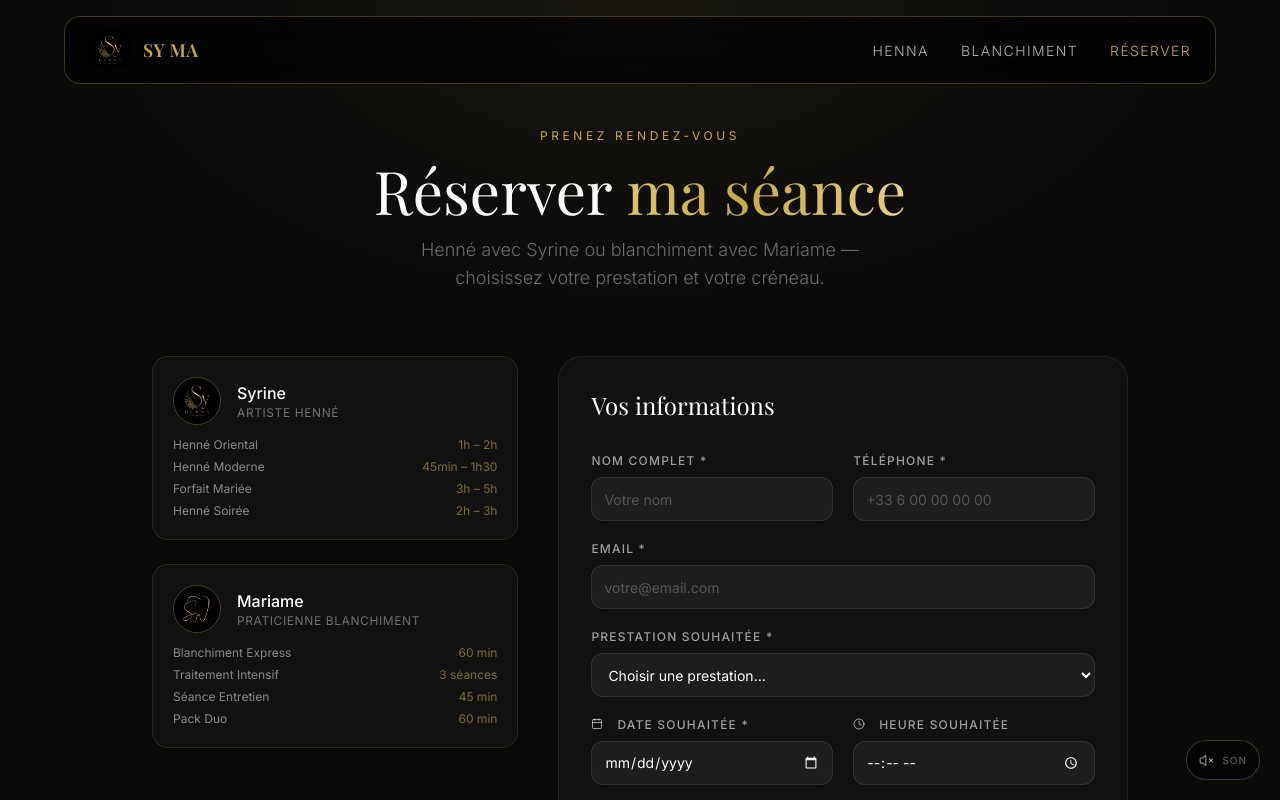
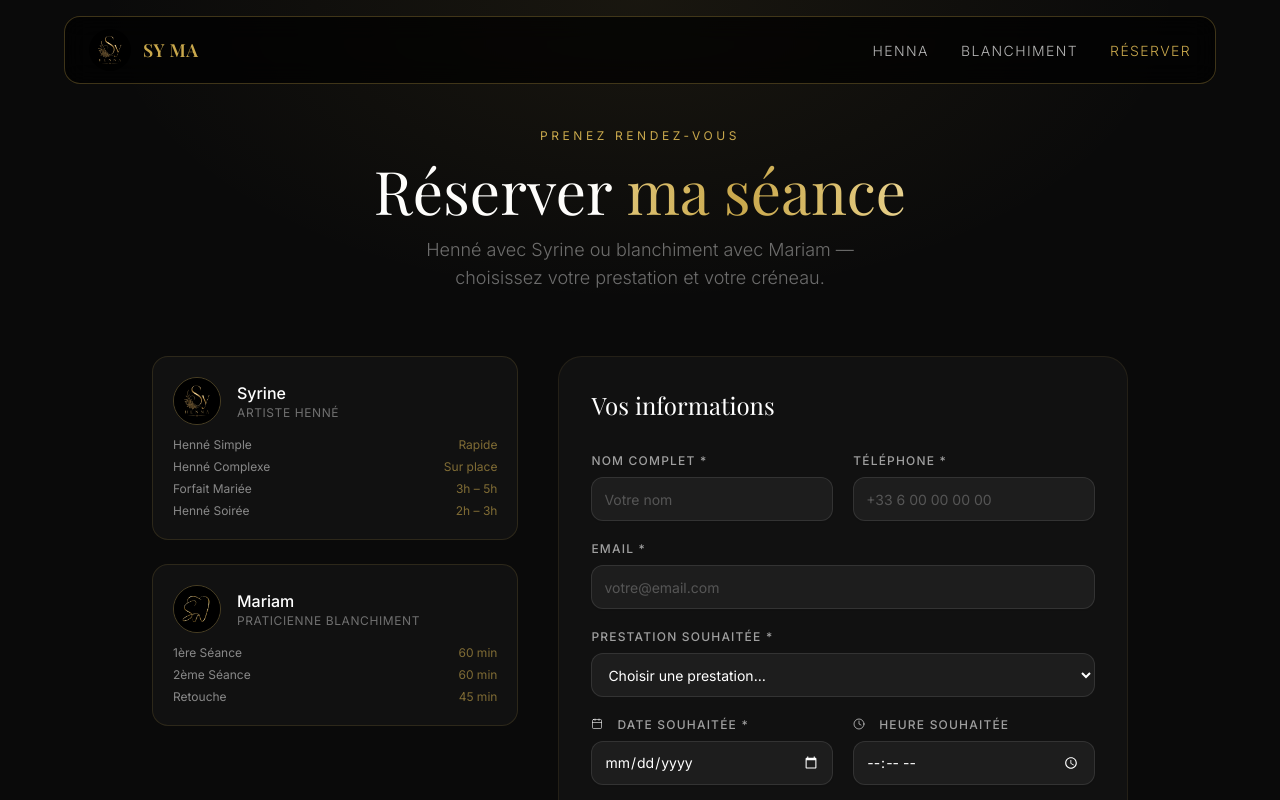
Before and after one commit to ShiroOnni/hanna, a Next.js app: page /reservation in a window 1280 px wide. Shown: the top 800 px of the page. Built offline with nearby package versions, Linux system fonts and the light colour scheme.

Commit message:
update services/prices, rename Mariam, add socials/address, remove audio

```diff
--- a/src/app/blanchiment/page.tsx
+++ b/src/app/blanchiment/page.tsx
@@ -6,46 +6,44 @@ import { CheckCircle, Clock, ShieldCheck, Star } from 'lucide-react'
 
 const services = [
   {
-    title: 'Blanchiment Express',
-    description: 'Séance unique de 60 min. Résultats visibles dès la première séance — jusqu&apos;à 4 teintes plus claires.',
+    title: '1ère Séance',
+    description: 'Séance complète de 60 min. Résultats visibles dès la première séance — jusqu\'à 4 teintes plus claires.',
     duration: '60 min',
-    price: '79€',
+    price: '70€',
     badge: 'Populaire',
   },
   {
-    title: 'Traitement Intensif',
-    description: 'Pack 3 séances échelonnées pour un résultat optimal et durable. Idéal avant un événement.',
-    duration: '3 × 60 min',
-    price: '210€',
-    badge: 'Meilleur résultat',
+    title: '2ème Séance',
+    description: 'Pour approfondir et prolonger les résultats de votre première séance.',
+    duration: '60 min',
+    price: '50€',
+    badge: 'Fidélité',
   },
   {
-    title: 'Séance Entretien',
-    description: 'Maintenir l&apos;éclat de votre sourire. Recommandé tous les 3 mois après un traitement initial.',
+    title: 'Retouche',
+    description: 'Maintenir l\'éclat de votre sourire. Recommandé régulièrement après un traitement initial.',
     duration: '45 min',
-    price: '59€',
+    price: '25€',
     badge: null,
-  },
-  {
-    title: 'Pack Duo',
-    description: 'Venez avec une amie ! Deux séances en simultané avec réduction exclusive.',
-    duration: '60 min',
-    price: '140€',
-    badge: 'Offre duo',
   },
 ]
 
 const benefits = [
   { icon: ShieldCheck, title: 'Gel certifié', desc: 'Produits homologués CE, sans peroxyde agressif.' },
-  { icon: Star, title: 'Résultats garantis', desc: 'Jusqu&apos;à 8 teintes de différence en une séance.' },
+  { icon: Star, title: 'Résultats garantis', desc: 'Jusqu\'à 8 teintes de différence en une séance.' },
   { icon: CheckCircle, title: 'Sans douleur', desc: 'Technologie LED douce, sans sensation de brûlure.' },
   { icon: Clock, title: 'Rapide & efficace', desc: 'En 45 à 60 min, repartez avec un sourire éclatant.' },
 ]
 
 const testimonials = [
-  { name: 'Leila M.', text: 'Résultat incroyable en une seule séance ! Mariame est très professionnelle et rassurante.', stars: 5 },
+  { name: 'Leila M.', text: 'Résultat incroyable en une seule séance ! Mariam est très professionnelle et rassurante.', stars: 5 },
   { name: 'Sarah B.', text: 'Je recommande à 100%. Mes dents n\'ont jamais été aussi blanches, et sans douleur !', stars: 5 },
-  { name: 'Nadia K.', text: 'J\'avais peur au début mais Mariame m\'a tout expliqué. Super expérience, je reviendrai.', stars: 5 },
+  { name: 'Nadia K.', text: 'J\'avais peur au début mais Mariam m\'a tout expliqué. Super expérience, je reviendrai.', stars: 5 },
+]
+
+const socials = [
+  { label: 'Instagram', handle: '@smilux_dentaire', href: 'https://instagram.com/smilux_dentaire' },
+  { label: 'TikTok', handle: '@smilux_dentaire', href: 'https://tiktok.com/@smilux_dentaire' },
 ]
 
 export default function BlanchimentPage() {
@@ -55,9 +53,7 @@ export default function BlanchimentPage() {
       <section className="relative h-[80vh] flex items-center justify-center overflow-hidden">
         <div
           className="absolute inset-0 bg-cover bg-center"
-          style={{
-            backgroundImage: `url('https://images.unsplash.com/photo-1606811971618-4486d14f3f99?w=1400&q=90')`,
-          }}
+          style={{ backgroundImage: `url('https://images.unsplash.com/photo-1606811971618-4486d14f3f99?w=1400&q=90')` }}
         />
         <div className="absolute inset-0 bg-gradient-to-b from-black/70 via-black/50 to-[#0A0A0A]" />
         <div className="relative z-10 text-center px-6 fade-in-up">
@@ -78,7 +74,7 @@ export default function BlanchimentPage() {
             Sourire <span className="shimmer-text">Éclatant</span>
           </h1>
           <p className="text-white/60 text-lg max-w-md mx-auto font-light tracking-wide">
-            Blanchiment dentaire professionnel par <span className="text-[#C9A84C]">Mariame</span>
+            Blanchiment dentaire professionnel par <span className="text-[#C9A84C]">Mariam</span>
           </p>
           <p className="mt-4 text-white/35 text-sm tracking-widest uppercase">
             Résultats visibles dès la première séance
@@ -90,7 +86,7 @@ export default function BlanchimentPage() {
       <section className="max-w-5xl mx-auto px-6 py-20">
         <div className="text-center mb-14">
           <h2 className="font-playfair text-4xl text-white mb-3">
-            Pourquoi choisir <span className="text-[#C9A84C]">Mariame</span> ?
+            Pourquoi choisir <span className="text-[#C9A84C]">Mariam</span> ?
           </h2>
           <p className="text-white/40 text-sm tracking-wider font-light">Une approche douce, professionnelle et efficace</p>
         </div>
@@ -106,20 +102,20 @@ export default function BlanchimentPage() {
                 </div>
               </div>
               <h3 className="text-white font-medium mb-2 tracking-wide">{title}</h3>
-              <p className="text-white/45 text-sm leading-relaxed" dangerouslySetInnerHTML={{ __html: desc }} />
+              <p className="text-white/45 text-sm leading-relaxed">{desc}</p>
             </div>
           ))}
         </div>
       </section>
 
-      {/* About Mariame */}
+      {/* About Mariam */}
       <section className="max-w-4xl mx-auto px-6 py-12">
         <div className="grid md:grid-cols-2 gap-12 items-center">
           <div className="relative order-2 md:order-1">
             <div className="relative h-80 rounded-2xl overflow-hidden border border-[#C9A84C]/10">
               <Image
                 src="https://images.unsplash.com/photo-1598256989800-fe5f95da9787?w=600&q=80"
-                alt="Mariame praticienne blanchiment"
+                alt="Mariam praticienne blanchiment"
                 fill
                 className="object-cover"
               />
@@ -131,32 +127,50 @@ export default function BlanchimentPage() {
           </div>
           <div className="order-1 md:order-2">
             <h2 className="font-playfair text-3xl text-white mb-6">
-              <span className="text-[#C9A84C]">Mariame</span>, praticienne certifiée
+              <span className="text-[#C9A84C]">Mariam</span>, praticienne certifiée
             </h2>
             <p className="text-white/60 leading-relaxed mb-4 font-light text-[17px]">
-              Formée aux dernières techniques de blanchiment dentaire, <strong className="text-white font-normal">Mariame</strong> propose des soins sûrs, efficaces et personnalisés. Elle adapte chaque traitement à la sensibilité de ses clients.
+              Formée aux dernières techniques de blanchiment dentaire, <strong className="text-white font-normal">Mariam</strong> propose des soins sûrs, efficaces et personnalisés. Elle adapte chaque traitement à la sensibilité de ses clients.
             </p>
             <p className="text-white/60 leading-relaxed font-light text-[17px]">
               Avec une approche bienveillante et professionnelle, elle vous accompagne du diagnostic jusqu&apos;au résultat final, pour un sourire qui vous ressemble.
             </p>
-            <div className="mt-8 p-4 rounded-xl bg-[#C9A84C]/5 border border-[#C9A84C]/20">
+            <div className="mt-6 p-4 rounded-xl bg-[#C9A84C]/5 border border-[#C9A84C]/20">
               <p className="text-[#C9A84C] text-sm italic font-light">
                 &ldquo;Mon objectif : que chaque client reparte avec un sourire éclatant et une confiance retrouvée.&rdquo;
               </p>
-              <p className="text-white/40 text-xs mt-2">— Mariame</p>
+              <p className="text-white/40 text-xs mt-2">— Mariam</p>
+            </div>
+
+            {/* Réseaux sociaux */}
+            <div className="mt-6">
+              <p className="text-white/30 text-xs tracking-widest uppercase mb-3">Retrouvez Mariam</p>
+              <div className="flex gap-3 flex-wrap">
+                {socials.map(s => (
+                  <a
+                    key={s.label}
+                    href={s.href}
+                    target="_blank"
+                    rel="noopener noreferrer"
+                    className="px-4 py-2 rounded-full border border-[#C9A84C]/25 text-[#C9A84C]/70 text-xs hover:border-[#C9A84C] hover:text-[#C9A84C] transition-all duration-200 cursor-pointer"
+                  >
+                    {s.label} · {s.handle}
+                  </a>
+                ))}
+              </div>
             </div>
           </div>
         </div>
       </section>
 
       {/* Services */}
-      <section className="max-w-6xl mx-auto px-6 py-20">
+      <section className="max-w-4xl mx-auto px-6 py-20">
         <div className="text-center mb-14">
           <h2 className="font-playfair text-4xl text-white mb-3">
             Nos <span className="shimmer-text">Formules</span>
           </h2>
         </div>
-        <div className="grid sm:grid-cols-2 lg:grid-cols-4 gap-5">
+        <div className="grid sm:grid-cols-3 gap-5">
           {services.map(s => (
             <Card
               key={s.title}
@@ -171,15 +185,12 @@ export default function BlanchimentPage() {
               )}
               <CardContent className="p-6">
                 <h3 className="font-playfair text-white text-lg mb-2 pr-16">{s.title}</h3>
-                <p
-                  className="text-white/50 text-sm leading-relaxed mb-4"
-                  dangerouslySetInnerHTML={{ __html: s.description }}
-                />
+                <p className="text-white/50 text-sm leading-relaxed mb-4">{s.description}</p>
                 <div className="flex items-center gap-1.5 text-white/40 text-xs mb-3">
                   <Clock size={12} />
                   <span>{s.duration}</span>
                 </div>
-                <p className="text-[#C9A84C] text-xl font-playfair font-semibold">{s.price}</p>
+                <p className="text-[#C9A84C] text-2xl font-playfair font-semibold">{s.price}</p>
               </CardContent>
             </Card>
           ))}
@@ -215,9 +226,10 @@ export default function BlanchimentPage() {
           <h2 className="font-playfair text-3xl text-white mb-4">
             Prête pour un sourire <span className="text-[#C9A84C]">éclatant</span> ?
           </h2>
-          <p className="text-white/50 mb-8 font-light">
-            Réservez votre séance avec Mariame dès maintenant.
+          <p className="text-white/50 mb-2 font-light">
+            18 Rue Schnapper, Saint-Germain-en-Laye (RER A)
           </p>
+          <p className="text-white/30 text-xs mb-8">Réservez votre séance avec Mariam dès maintenant</p>
           <Link
             href="/reservation"
             className="inline-block px-10 py-4 rounded-full bg-[#C9A84C] text-black text-sm tracking-widest uppercase font-semibold hover:bg-[#E2C97E] transition-colors duration-300 cursor-pointer"
--- a/src/app/henna/page.tsx
+++ b/src/app/henna/page.tsx
@@ -6,16 +6,16 @@ import { Sparkles, Clock, MapPin, Camera } from 'lucide-react'
 
 const services = [
   {
-    title: 'Henné Oriental',
-    description: 'Motifs fins et détaillés inspirés des traditions marocaines et indiennes. Idéal pour les mains et les pieds.',
-    duration: '1h – 2h',
-    price: 'À partir de 30€',
+    title: 'Henné Simple',
+    description: 'Motifs simples et élégants sur la main. Idéal pour un look discret et raffiné.',
+    duration: 'Rapide',
+    price: '5€ la main',
   },
   {
-    title: 'Henné Moderne',
-    description: 'Designs contemporains mêlant géométrie et floral. Parfait pour les événements et shooting photos.',
-    duration: '45min – 1h30',
-    price: 'À partir de 25€',
+    title: 'Henné Complexe',
+    description: 'Motifs détaillés et élaborés. Pour un résultat impressionnant et personnalisé.',
+    duration: 'Sur place',
+    price: '7€',
   },
   {
     title: 'Forfait Mariée',
@@ -38,6 +38,12 @@ const gallery = [
   { src: '/henna4.jpg', alt: 'Henné arabesque détaillé sur la main' },
 ]
 
+const socials = [
+  { label: 'Instagram', handle: '@srnhenna78', href: 'https://instagram.com/srnhenna78' },
+  { label: 'TikTok', handle: '@srnhenna78', href: 'https://tiktok.com/@srnhenna78' },
+  { label: 'Snapchat', handle: '@srnhenna78', href: 'https://snapchat.com/add/srnhenna78' },
+]
+
 export default function HennaPage() {
   return (
     <div className="min-h-screen bg-[#0A0A0A]">
@@ -45,9 +51,7 @@ export default function HennaPage() {
       <section className="relative h-[80vh] flex items-center justify-center overflow-hidden">
         <div
           className="absolute inset-0 bg-cover bg-center"
-          style={{
-            backgroundImage: `url('/henna4.jpg')`,
-          }}
+          style={{ backgroundImage: `url('/henna4.jpg')` }}
         />
         <div className="absolute inset-0 bg-gradient-to-b from-black/60 via-black/40 to-[#0A0A0A]" />
         <div className="relative z-10 text-center px-6 fade-in-up">
@@ -70,9 +74,9 @@ export default function HennaPage() {
           <p className="text-white/60 text-lg max-w-md mx-auto font-light tracking-wide">
             L&apos;art du henné par <span className="text-[#C9A84C]">Syrine</span> — élégance et tradition
           </p>
-          <div className="mt-8 flex items-center justify-center gap-2 text-white/40 text-sm">
+          <div className="mt-4 flex items-center justify-center gap-2 text-white/40 text-sm">
             <MapPin size={14} />
-            <span>Disponible à domicile & en studio</span>
+            <span>18 Rue Schnapper, Saint-Germain-en-Laye (RER A)</span>
           </div>
         </div>
       </section>
@@ -92,23 +96,33 @@ export default function HennaPage() {
             </p>
             <div className="mt-8 flex flex-wrap gap-3">
               {['Mariages', 'Anniversaires', 'Shooting photo', 'Événements'].map(tag => (
-                <span
-                  key={tag}
-                  className="px-4 py-1.5 rounded-full border border-[#C9A84C]/30 text-[#C9A84C]/80 text-xs tracking-wider uppercase"
-                >
+                <span key={tag} className="px-4 py-1.5 rounded-full border border-[#C9A84C]/30 text-[#C9A84C]/80 text-xs tracking-wider uppercase">
                   {tag}
                 </span>
               ))}
             </div>
+
+            {/* Réseaux sociaux */}
+            <div className="mt-8">
+              <p className="text-white/30 text-xs tracking-widest uppercase mb-3">Retrouvez Syrine</p>
+              <div className="flex gap-3 flex-wrap">
+                {socials.map(s => (
+                  <a
+                    key={s.label}
+                    href={s.href}
+                    target="_blank"
+                    rel="noopener noreferrer"
+                    className="px-4 py-2 rounded-full border border-[#C9A84C]/25 text-[#C9A84C]/70 text-xs hover:border-[#C9A84C] hover:text-[#C9A84C] transition-all duration-200 cursor-pointer"
+                  >
+                    {s.label} · {s.handle}
+                  </a>
+                ))}
+              </div>
+            </div>
           </div>
           <div className="relative">
             <div className="relative h-80 rounded-2xl overflow-hidden border border-[#C9A84C]/10">
-              <Image
-                src="/henna2.jpg"
-                alt="Syrine artiste henné"
-                fill
-                className="object-cover"
-              />
+              <Image src="/henna2.jpg" alt="Syrine artiste henné" fill className="object-cover" />
               <div className="absolute inset-0 bg-gradient-to-t from-black/40 to-transparent" />
             </div>
             <div className="absolute -bottom-4 -right-4 bg-[#C9A84C] text-black text-xs font-semibold px-4 py-2 rounded-full">
@@ -124,7 +138,7 @@ export default function HennaPage() {
           <h2 className="font-playfair text-4xl text-white mb-3">
             Nos <span className="shimmer-text">Prestations</span>
           </h2>
-          <p className="text-white/40 tracking-widest uppercase text-xs">Tarifs indicatifs — devis sur mesure disponible</p>
+          <p className="text-white/40 tracking-widest uppercase text-xs">Tarifs sur place</p>
         </div>
         <div className="grid sm:grid-cols-2 lg:grid-cols-4 gap-5">
           {services.map(s => (
@@ -149,7 +163,7 @@ export default function HennaPage() {
         <h2 className="font-playfair text-4xl text-white text-center mb-12">
           <span className="shimmer-text">Galerie</span>
         </h2>
-        <div className="grid grid-cols-2 md:grid-cols-3 gap-3">
+        <div className="grid grid-cols-2 md:grid-cols-2 gap-3">
           {gallery.map((img, i) => (
             <div key={i} className="relative aspect-square rounded-xl overflow-hidden group cursor-pointer">
               <Image
@@ -172,9 +186,10 @@ export default function HennaPage() {
           <h2 className="font-playfair text-3xl text-white mb-4">
             Prête pour votre <span className="text-[#C9A84C]">création</span> ?
           </h2>
-          <p className="text-white/50 mb-8 font-light">
-            Contactez Syrine et réservez votre séance dès aujourd&apos;hui.
+          <p className="text-white/50 mb-2 font-light">
+            18 Rue Schnapper, Saint-Germain-en-Laye (RER A)
           </p>
+          <p className="text-white/30 text-xs mb-8">Contactez Syrine via les réseaux ou réservez en ligne</p>
           <Link
             href="/reservation"
             className="inline-block px-10 py-4 rounded-full bg-[#C9A84C] text-black text-sm tracking-widest uppercase font-semibold hover:bg-[#E2C97E] transition-colors duration-300 cursor-pointer"
--- a/src/app/layout.tsx
+++ b/src/app/layout.tsx
@@ -1,11 +1,10 @@
 import type { Metadata } from 'next'
 import './globals.css'
 import { Navbar } from '@/components/navbar'
-import { AudioPlayer } from '@/components/audio-player'
 
 export const metadata: Metadata = {
   title: 'Sy Henna & Blanchiment Dentaire',
-  description: 'Art du henné par Syrine & blanchiment dentaire par Mariame — beauté artisanale et soins premium.',
+  description: 'Art du henné par Syrine & blanchiment dentaire par Mariam — beauté artisanale et soins premium.',
 }
 
 export default function RootLayout({ children }: Readonly<{ children: React.ReactNode }>) {
@@ -14,7 +13,6 @@ export default function RootLayout({ children }: Readonly<{ children: React.Reac
       <body className="min-h-full bg-[#0A0A0A] text-white antialiased">
         <Navbar />
         {children}
-        <AudioPlayer />
       </body>
     </html>
   )
--- a/src/app/reservation/page.tsx
+++ b/src/app/reservation/page.tsx
@@ -7,14 +7,13 @@ import { Textarea } from '@/components/ui/textarea'
 import { CheckCircle, Calendar, Clock, User } from 'lucide-react'
 
 const services = [
-  { id: 'henna-oriental', label: 'Henné Oriental', artist: 'Syrine', duration: '1h – 2h' },
-  { id: 'henna-moderne', label: 'Henné Moderne', artist: 'Syrine', duration: '45min – 1h30' },
+  { id: 'henna-simple', label: 'Henné Simple', artist: 'Syrine', duration: 'Rapide' },
+  { id: 'henna-complexe', label: 'Henné Complexe', artist: 'Syrine', duration: 'Sur place' },
   { id: 'henna-mariee', label: 'Forfait Mariée', artist: 'Syrine', duration: '3h – 5h' },
   { id: 'henna-soiree', label: 'Henné Soirée', artist: 'Syrine', duration: '2h – 3h' },
-  { id: 'blanchiment-express', label: 'Blanchiment Express', artist: 'Mariame', duration: '60 min' },
-  { id: 'blanchiment-intensif', label: 'Traitement Intensif', artist: 'Mariame', duration: '3 séances' },
-  { id: 'blanchiment-entretien', label: 'Séance Entretien', artist: 'Mariame', duration: '45 min' },
-  { id: 'blanchiment-duo', label: 'Pack Duo', artist: 'Mariame', duration: '60 min' },
+  { id: 'blanchiment-1ere', label: '1ère Séance', artist: 'Mariam', duration: '60 min' },
+  { id: 'blanchiment-2eme', label: '2ème Séance', artist: 'Mariam', duration: '60 min' },
+  { id: 'blanchiment-retouche', label: 'Retouche', artist: 'Mariam', duration: '45 min' },
 ]
 
 type FormData = {
@@ -90,7 +89,7 @@ export default function ReservationPage() {
           Réserver <span className="shimmer-text">ma séance</span>
         </h1>
         <p className="text-white/40 max-w-md mx-auto font-light text-lg">
-          Henné avec Syrine ou blanchiment avec Mariame — choisissez votre prestation et votre créneau.
+          Henné avec Syrine ou blanchiment avec Mariam — choisissez votre prestation et votre créneau.
         </p>
       </section>
 
@@ -124,23 +123,23 @@ export default function ReservationPage() {
               </ul>
             </div>
 
-            {/* Mariame card */}
+            {/* Mariam card */}
             <div className="p-5 rounded-2xl border border-[#C9A84C]/15 bg-white/3">
               <div className="flex items-center gap-4 mb-3">
                 <Image
                   src="/logo-dentaire.png"
-                  alt="Mariame"
+                  alt="Mariam"
                   width={48}
                   height={48}
                   className="rounded-full object-cover border border-[#C9A84C]/30"
                 />
                 <div>
-                  <p className="text-white font-medium">Mariame</p>
+                  <p className="text-white font-medium">Mariam</p>
                   <p className="text-white/40 text-xs tracking-wider uppercase">Praticienne blanchiment</p>
                 </div>
               </div>
               <ul className="space-y-1.5">
-                {services.filter(s => s.artist === 'Mariame').map(s => (
+                {services.filter(s => s.artist === 'Mariam').map(s => (
                   <li key={s.id} className="flex justify-between text-xs text-white/50">
                     <span>{s.label}</span>
                     <span className="text-[#C9A84C]/60">{s.duration}</span>
@@ -237,8 +236,8 @@ export default function ReservationPage() {
                       </option>
                     ))}
                   </optgroup>
-                  <optgroup label="— Blanchiment (Mariame)" className="bg-[#1a1a1a]">
-                    {services.filter(s => s.artist === 'Mariame').map(s => (
+                  <optgroup label="— Blanchiment (Mariam)" className="bg-[#1a1a1a]">
+                    {services.filter(s => s.artist === 'Mariam').map(s => (
                       <option key={s.id} value={s.id} className="bg-[#1a1a1a] text-white">
                         {s.label} ({s.duration})
                       </option>
```
